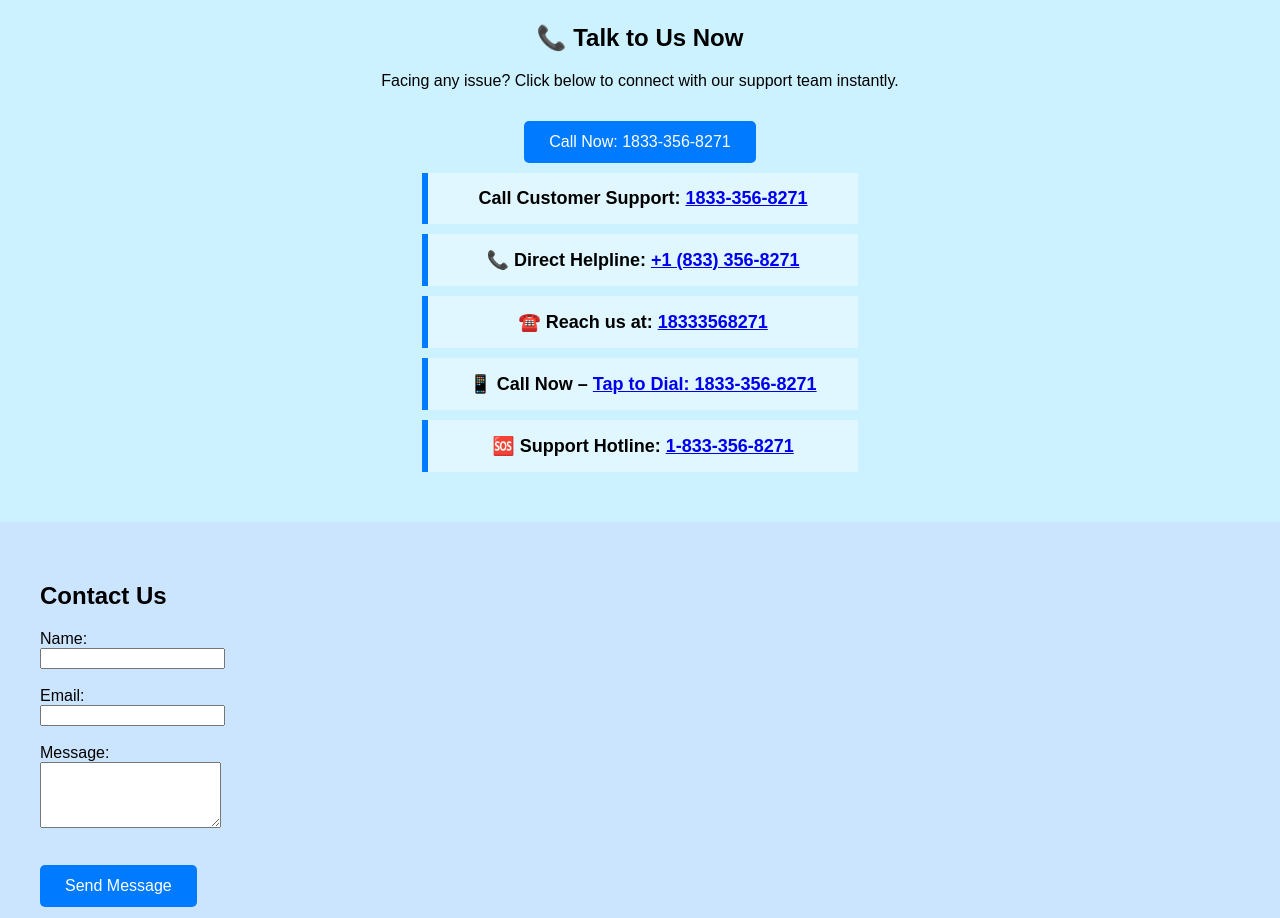
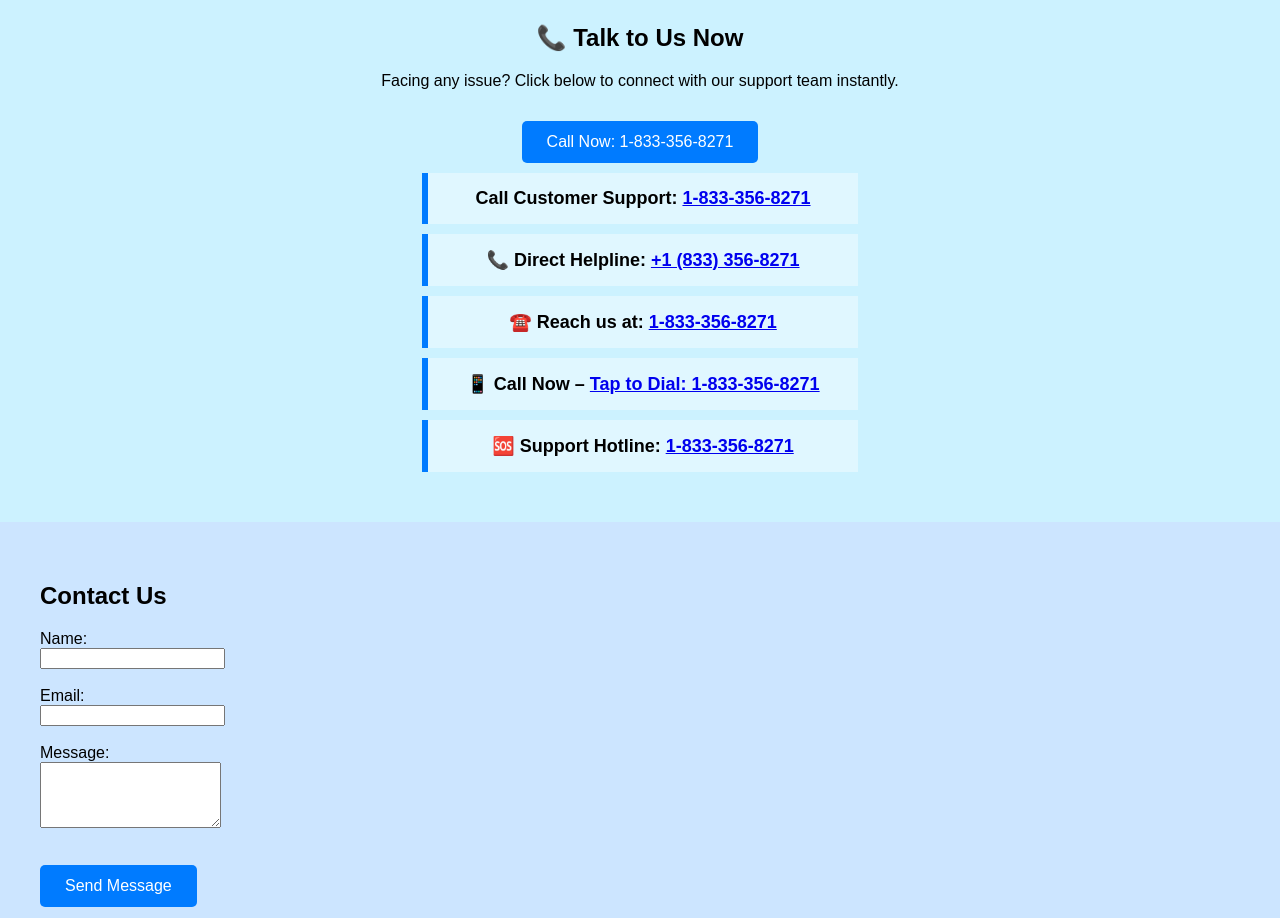
Before and after one commit to livking2025/homelister-next-cyan, a plain HTML site: page index.html in a window 1280 px wide. Shown: the part 920-1838 px from the top of the page. Drawn offline with Linux system fonts and the light colour scheme.

Commit message:
Update index.html

```diff
--- a/index.html
+++ b/index.html
@@ -144,14 +144,14 @@
 
     <!-- Button Call Now -->
     <a href="tel:18333568271">
-      <button class="button">Call Now: 1833-356-8271</button>
+      <button class="button">Call Now: 1-833-356-8271</button>
     </a>
 
     <!-- Different styles of showing the phone number -->
-    <div class="phone-box">Call Customer Support: <a href="tel:18333568271">1833-356-8271</a></div>
+    <div class="phone-box">Call Customer Support: <a href="tel:18333568271">1-833-356-8271</a></div>
     <div class="phone-box">📞 Direct Helpline: <a href="tel:18333568271">+1 (833) 356-8271</a></div>
-    <div class="phone-box">☎️ Reach us at: <a href="tel:18333568271">18333568271</a></div>
-    <div class="phone-box">📱 Call Now – <a href="tel:18333568271">Tap to Dial: 1833-356-8271</a></div>
+    <div class="phone-box">☎️ Reach us at: <a href="tel:18333568271">1-833-356-8271</a></div>
+    <div class="phone-box">📱 Call Now – <a href="tel:18333568271">Tap to Dial: 1-833-356-8271</a></div>
     <div class="phone-box">🆘 Support Hotline: <a href="tel:18333568271">1-833-356-8271</a></div>
   </section>
 
```
